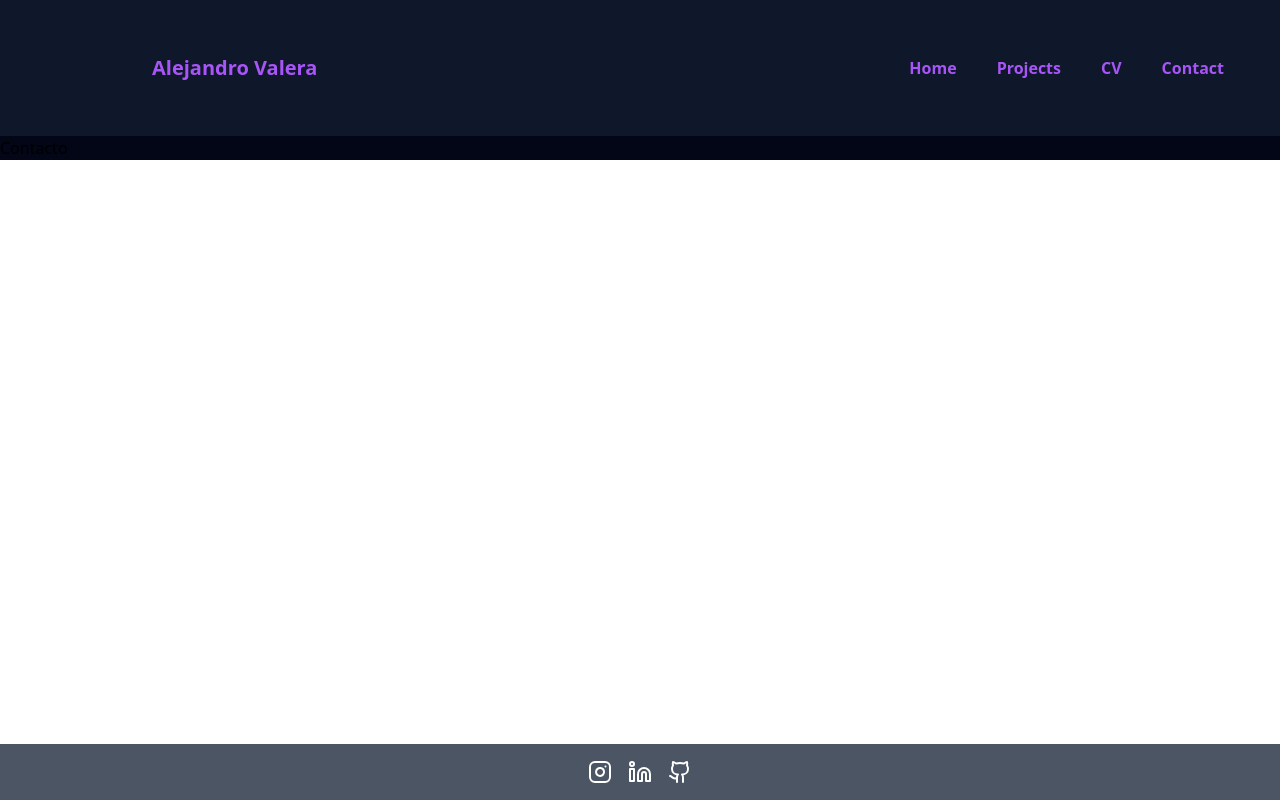
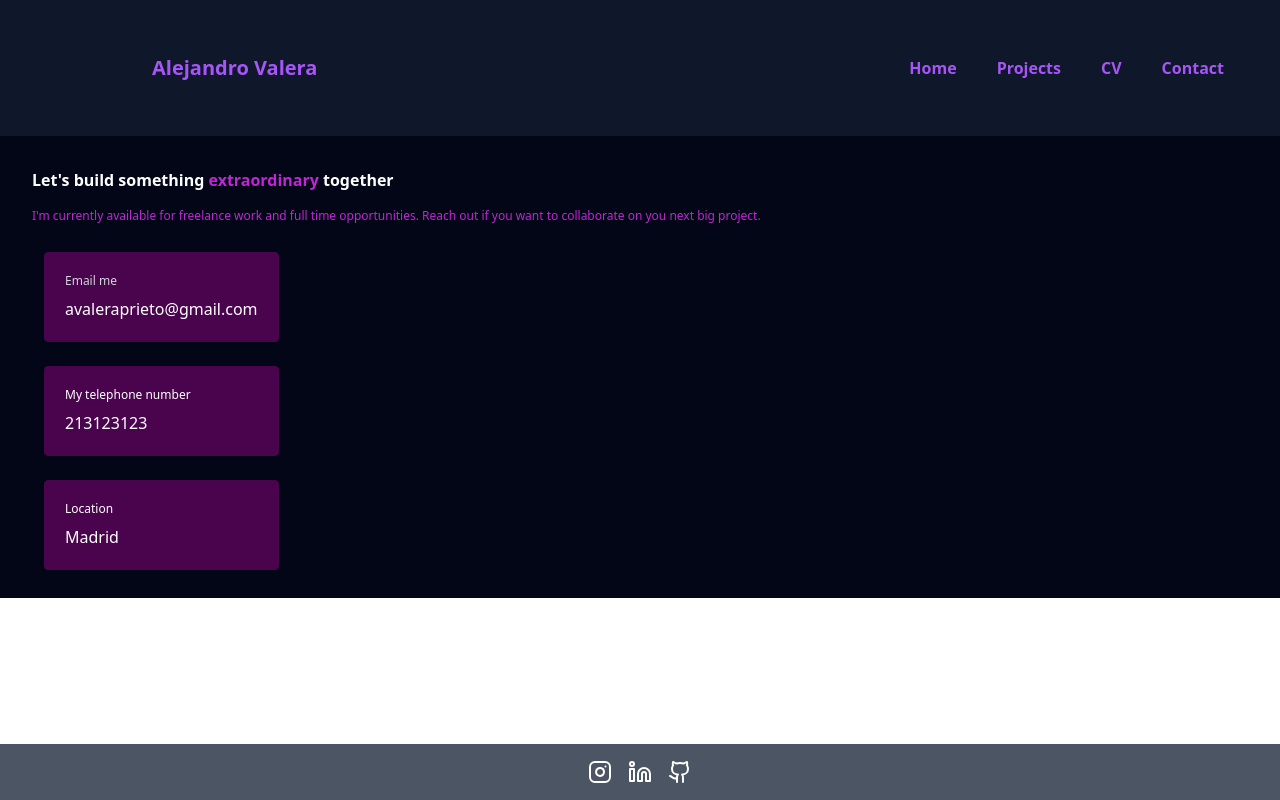
Before and after one commit to AValeraP/PruebaTecnica, a Nuxt app: page /contact in a window 1280 px wide. Built offline with nearby package versions, Linux system fonts and the light colour scheme.

Commit message:
feat(issue 13) added contact information

```diff
--- /dev/null
+++ b/app/components/Contact/ContactCard.vue
@@ -0,0 +1,32 @@
+<script setup>
+
+</script>
+<template class="bg-purple-950">
+    <div class="m-4 p-4">
+        <h1 class="font-extrabold text-white">Let's build something
+    <span class="font-extrabold text-fuchsia-600">extraordinary</span>
+    together</h1>
+
+    <div class=" my-2 py-2 text-xs text-fuchsia-600">
+        I'm currently available for freelance work and full time opportunities.
+        Reach out if you want to collaborate on you next big project.
+    </div>
+
+    <div class="inline-flex flex-col  items-stretch">
+        <div class=" m-3 p-3 border border-fuchsia-950 shadow bg-fuchsia-950 rounded">
+            <h2 class="text-gray-300 font-normal text-xs m-2"> Email me</h2>
+            <p class="text-white font-normal m-2">avaleraprieto@gmail.com</p>
+        </div>
+        <div class=" m-3 p-3 border border-fuchsia-950 shadow bg-fuchsia-950 rounded">
+            <h2 class=" font-normal text-white text-xs m-2">My telephone number</h2>
+            <p class="text-white font-normal m-2">213123123</p>
+        </div>
+        <div class=" m-3 p-3 border border-fuchsia-950 shadow bg-fuchsia-950 rounded">
+            <h2 class=" font-normal text-white text-xs m-2">Location</h2>
+            <p class="text-white font-normal m-2">Madrid</p>
+        </div>
+    </div>
+
+    </div>
+
+</template>
--- a/app/pages/contact.vue
+++ b/app/pages/contact.vue
@@ -1,4 +1,6 @@
-<script setup></script>
+<script setup>
+import ContactCard from '~/components/Contact/ContactCard.vue';
+</script>
 <template>
-    <h1>Contacto</h1>
+    <ContactCard></ContactCard>
 </template>
```
